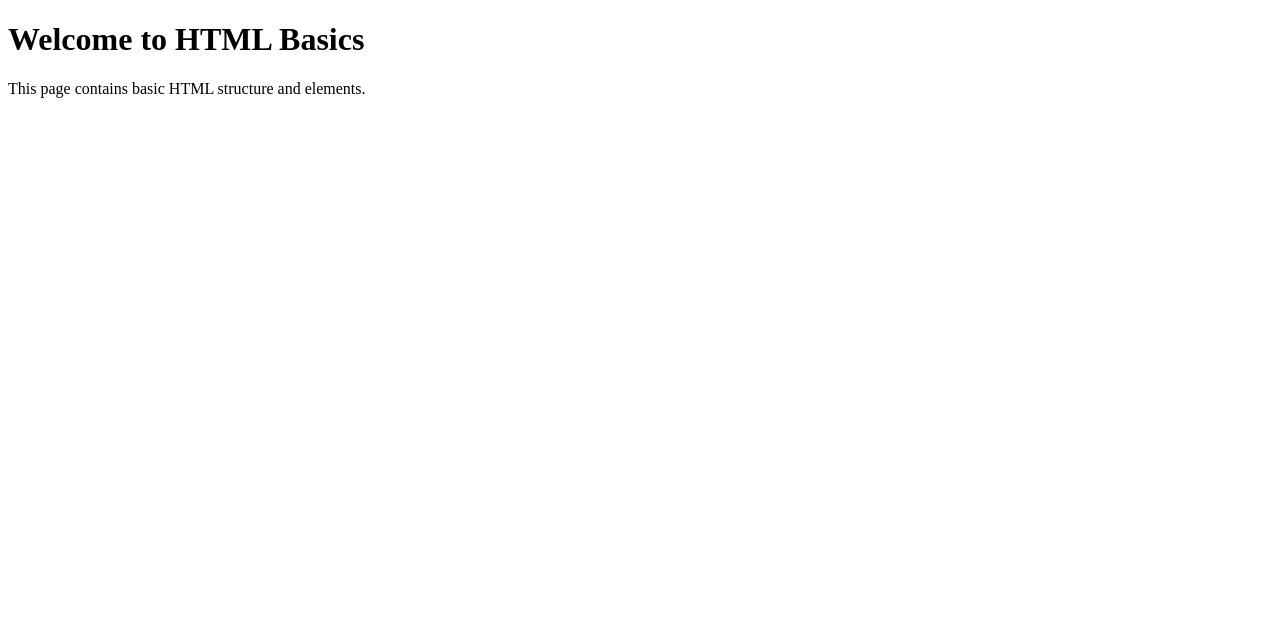
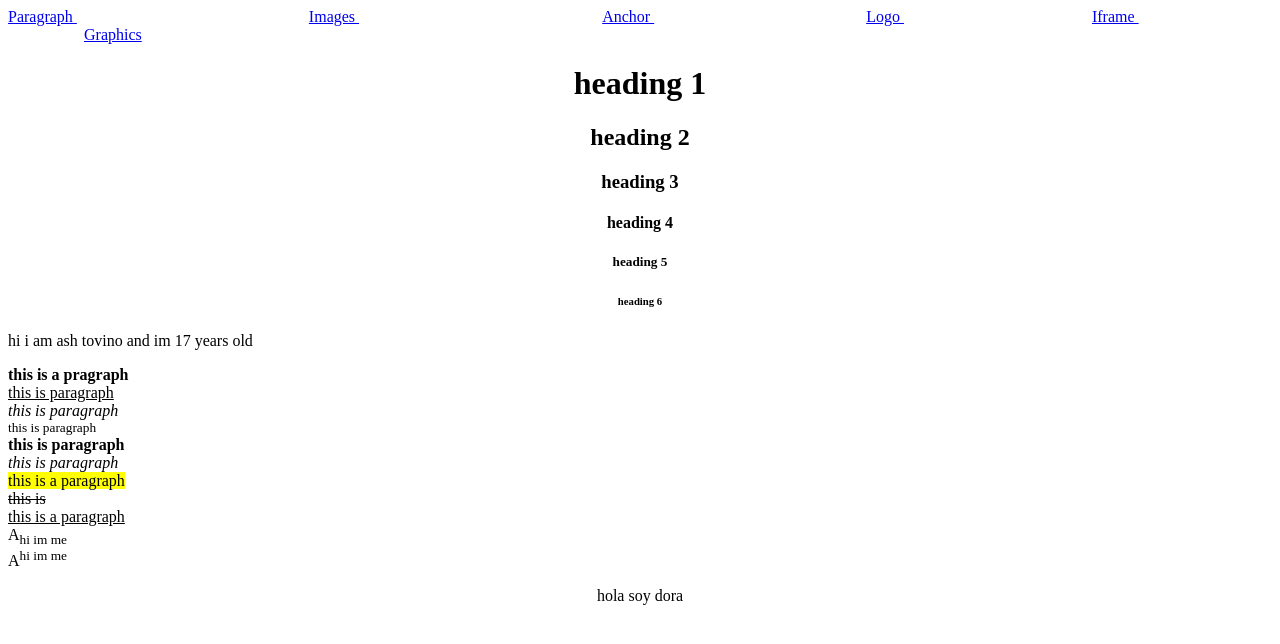
Before and after one commit to DivaQueen-dev/Full-Stack-Journal, a plain HTML site: page HTML/index.html in a window 1280 px wide. Drawn offline with Linux system fonts and the light colour scheme.

Commit message:
Add files via upload
so this file consists of all html tags

```diff
--- a/HTML/index.html
+++ b/HTML/index.html
@@ -1,12 +1,51 @@
-<!DOCTYPE html>
-<html lang="en">
-<head>
-    <meta charset="UTF-8">
-    <meta name="viewport" content="width=device-width, initial-scale=1.0">
-    <title>HTML Basics</title>
-</head>
-<body>
-    <h1>Welcome to HTML Basics</h1>
-    <p>This page contains basic HTML structure and elements.</p>
-</body>
+<html>
+    <head>
+        <title>
+            Basics
+        </title>
+    </head>
+    <body>
+        <a href="C:\Users\HP\Desktop\logo meaning.txt">
+            Paragraph
+        </a>&nbsp;&nbsp;&nbsp;&nbsp;&nbsp;&nbsp;&nbsp;&nbsp;&nbsp;&nbsp;&nbsp;&nbsp;&nbsp;&nbsp;&nbsp;&nbsp;&nbsp;&nbsp;&nbsp;&nbsp;&nbsp;&nbsp;&nbsp;&nbsp;&nbsp;&nbsp;&nbsp;&nbsp;&nbsp;&nbsp;&nbsp;&nbsp;&nbsp;&nbsp;&nbsp;&nbsp;&nbsp;&nbsp;&nbsp;&nbsp;&nbsp;&nbsp;&nbsp;&nbsp;&nbsp;&nbsp;&nbsp;&nbsp;&nbsp;&nbsp;&nbsp;&nbsp;&nbsp;&nbsp;&nbsp;&nbsp;&nbsp;
+        <a href="file:///C:/Users/HP/Desktop/WT/FE/html/image.html">
+            Images
+        </a>&nbsp;&nbsp;&nbsp;&nbsp;&nbsp;&nbsp;&nbsp;&nbsp;&nbsp;&nbsp;&nbsp;&nbsp;&nbsp;&nbsp;&nbsp;&nbsp;&nbsp;&nbsp;&nbsp;&nbsp;&nbsp;&nbsp;&nbsp;&nbsp;&nbsp;&nbsp;&nbsp;&nbsp;&nbsp;&nbsp;&nbsp;&nbsp;&nbsp;&nbsp;&nbsp;&nbsp;&nbsp;&nbsp;&nbsp;&nbsp;&nbsp;&nbsp;&nbsp;&nbsp;&nbsp;&nbsp;&nbsp;&nbsp;&nbsp;&nbsp;&nbsp;&nbsp;&nbsp;&nbsp;&nbsp;&nbsp;&nbsp;&nbsp;&nbsp;&nbsp;
+         <a href="file:///C:/Users/HP/Desktop/WT/FE/html/anchor.html" target="_self">
+            Anchor
+         </a>&nbsp;&nbsp;&nbsp; &nbsp;&nbsp;&nbsp;&nbsp;&nbsp;&nbsp;&nbsp;&nbsp;&nbsp;
+        &nbsp;&nbsp;&nbsp; &nbsp;&nbsp;&nbsp;&nbsp;&nbsp;&nbsp;&nbsp;&nbsp;&nbsp; &nbsp;&nbsp;&nbsp;&nbsp;&nbsp;&nbsp;&nbsp;&nbsp;&nbsp;&nbsp;&nbsp;&nbsp;&nbsp;&nbsp;&nbsp;&nbsp;&nbsp;&nbsp;&nbsp;&nbsp;&nbsp;&nbsp;&nbsp;&nbsp;
+
+         <a href= "C:\Users\HP\Desktop\logo.png">
+            Logo
+         </a>&nbsp;&nbsp;&nbsp; &nbsp;&nbsp;&nbsp;&nbsp;&nbsp;&nbsp;&nbsp;&nbsp;&nbsp; &nbsp;&nbsp;&nbsp;&nbsp;&nbsp;&nbsp;&nbsp;&nbsp; &nbsp;&nbsp;&nbsp;&nbsp;&nbsp;&nbsp;&nbsp;&nbsp;&nbsp;&nbsp;&nbsp;&nbsp;&nbsp;&nbsp;&nbsp;&nbsp; &nbsp;&nbsp;&nbsp;&nbsp;&nbsp;&nbsp;
+         <a href="file:///C:/Users/HP/Desktop/WT/FE/html/iframe.html">
+            Iframe
+         </a>&nbsp;&nbsp;&nbsp;&nbsp;&nbsp;&nbsp;&nbsp;&nbsp;&nbsp;&nbsp;&nbsp;&nbsp;&nbsp;&nbsp;&nbsp;&nbsp;&nbsp;&nbsp;&nbsp;&nbsp; &nbsp;&nbsp;&nbsp;&nbsp;&nbsp;&nbsp;&nbsp;&nbsp; &nbsp;&nbsp;&nbsp;&nbsp;&nbsp;&nbsp;&nbsp;&nbsp; &nbsp;&nbsp;&nbsp;&nbsp;&nbsp;&nbsp;&nbsp;&nbsp;&nbsp;
+         <a href="file:///C:/Users/HP/Desktop/WT/FE/html/figma.html">
+            Graphics
+         </a>
+
+    <center>
+        <h1> heading 1 </h1>
+        <h2>heading 2</h2>
+        <h3>heading 3</h3>
+        <h4>heading 4</h4>
+        <h5>heading 5</h5>
+        <h6>heading 6</h6>
+    </center>
+        <p>hi i am ash tovino and im 17 years old </p>
+        <p><b> this is a pragraph</b><br>
+            <u>this is paragraph</u><br>
+            <i>this is paragraph</i><br>
+            <small>this is paragraph</small><br>
+            <strong>this is paragraph</strong><br>
+            <em>this is paragraph</em><br>
+            <mark>this is a paragraph</mark><br>
+            <del>this is </del><br>
+            <ins>this is a paragraph</ins><br>
+            A<sub>hi im me</sub><br>
+            A<sup>hi im me </sup><br>
+            <center>hola soy dora</center> </p>
+    </body>
 </html>
```
